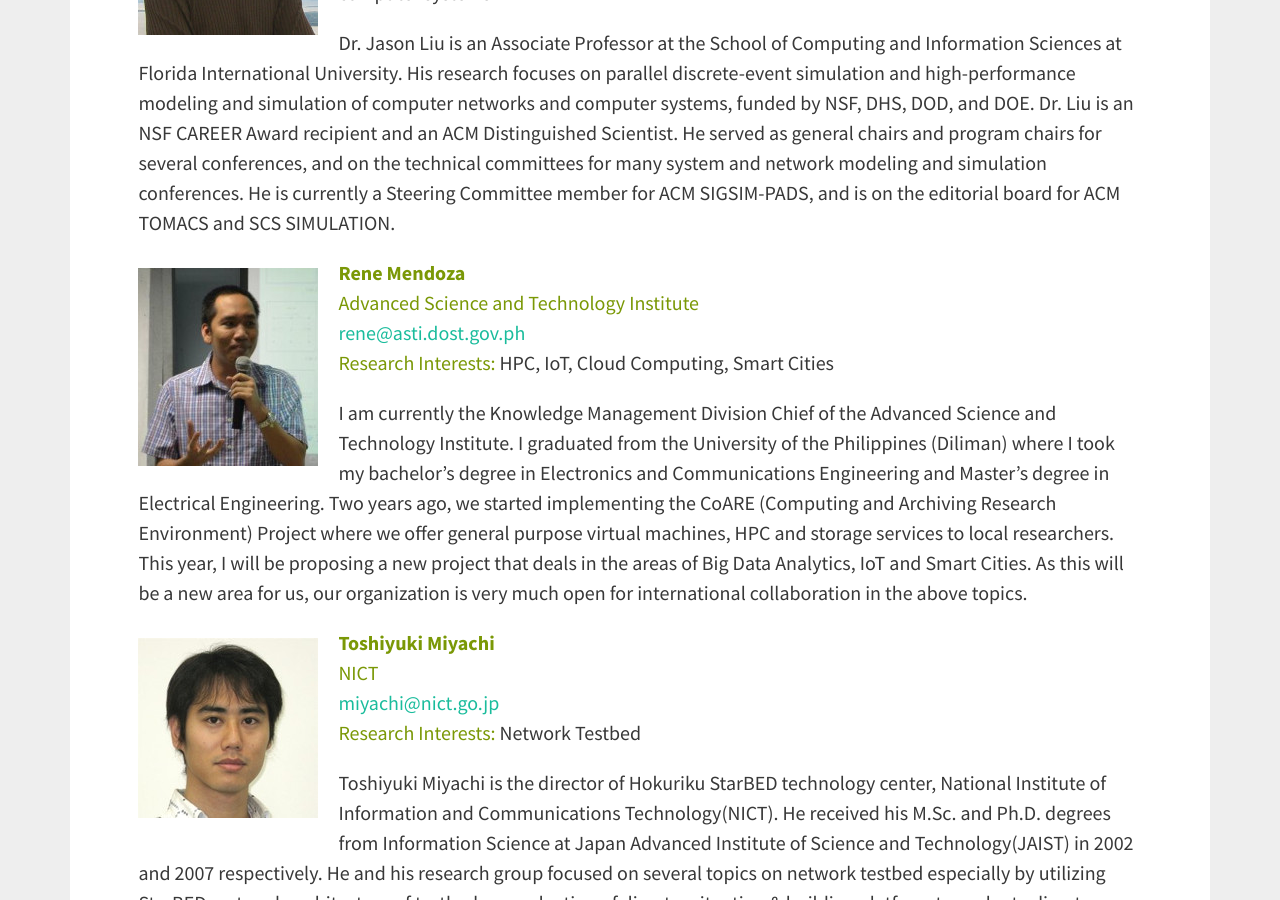
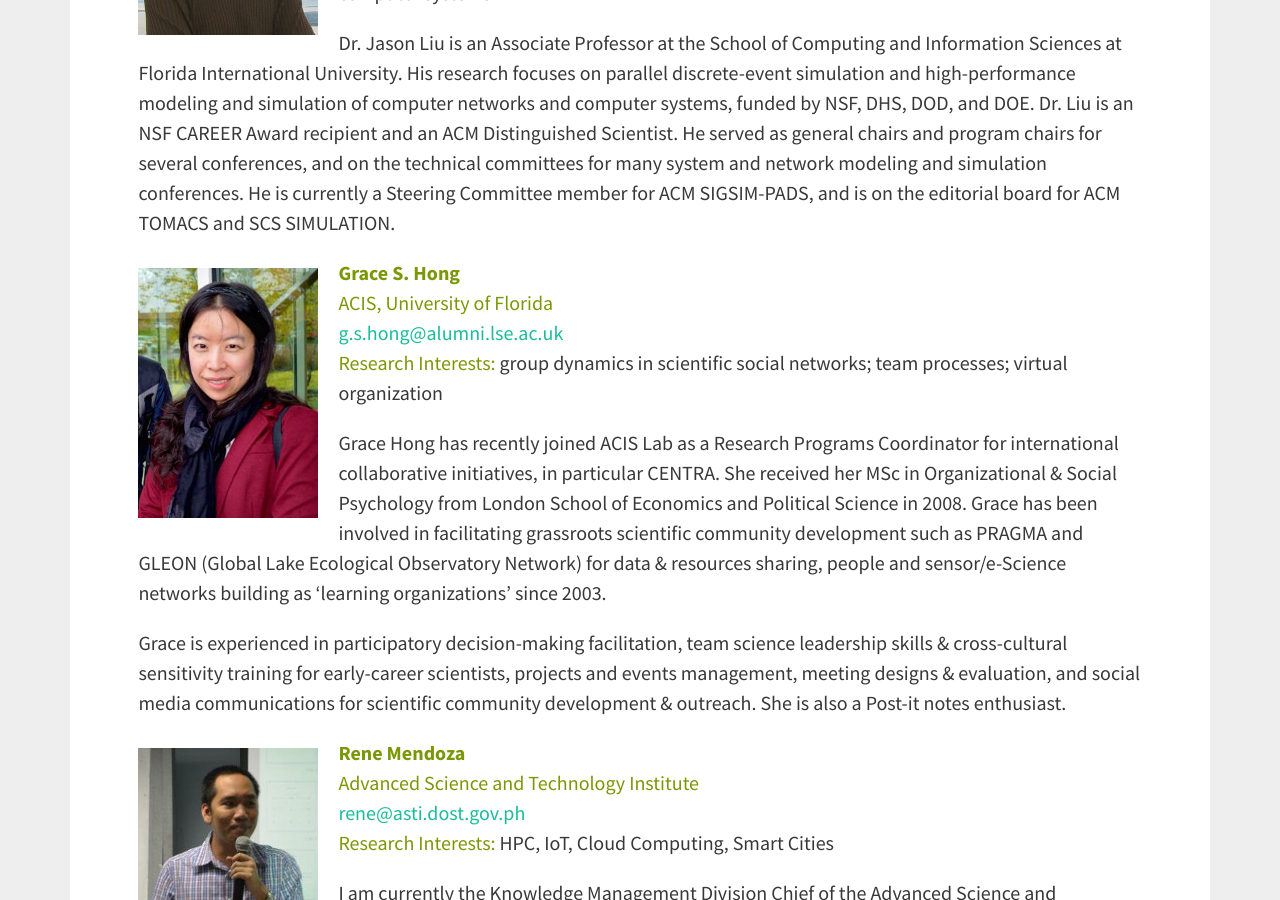
Before and after one commit to hmchou56/centra8, a Jekyll site: the page built from meetings.md, in a window 1280 px wide and 900 px high, scrolled down 9138 px. Built offline with Jekyll 4.4.1, drawn with Linux system fonts in a browser that asks for light colours; nearby versions of some CDN libraries.

Commit message:
add Grace Hong

```diff
--- a/meetings.md
+++ b/meetings.md
@@ -250,6 +250,17 @@ Research Interests:</span> Modeling and simulation, computer networking, paralle
 
 Dr. Jason Liu is an Associate Professor at the School of Computing and Information Sciences at Florida International University. His research focuses on parallel discrete-event simulation and high-performance modeling and simulation of computer networks and computer systems, funded by NSF, DHS, DOD, and DOE. Dr. Liu is an NSF CAREER Award recipient and an ACM Distinguished Scientist. He served as general chairs and program chairs for several conferences, and on the technical committees for many  system and network modeling and simulation conferences. He is currently a Steering Committee member for ACM SIGSIM-PADS, and is on the editorial board for ACM TOMACS and SCS SIMULATION.
 
+<img src="/img/members/gracehong.jpg" class="member-image">
+<span class="member-heading">
+<strong>Grace S. Hong</strong><br>
+ACIS, University of Florida<br>
+<a href="mailto:g.s.hong@alumni.lse.ac.uk">g.s.hong@alumni.lse.ac.uk</a><br>
+Research Interests:</span> group dynamics in scientific social networks; team processes; virtual organization
+
+Grace Hong has recently joined ACIS Lab as a Research Programs Coordinator for international collaborative initiatives, in particular CENTRA. She received her MSc in Organizational & Social Psychology from London School of Economics and Political Science in 2008. Grace has been involved in facilitating grassroots scientific community development such as PRAGMA and GLEON (Global Lake Ecological Observatory Network) for data & resources sharing, people and sensor/e-Science networks building as 'learning organizations' since 2003.
+
+Grace is experienced in participatory decision-making facilitation, team science leadership skills & cross-cultural sensitivity training for early-career scientists, projects and events management, meeting designs & evaluation, and social media communications for scientific community development & outreach. She is also a Post-it notes enthusiast.
+
 <img src="/img/members/renemendoza.jpg" class="member-image">
 <span class="member-heading">
 <strong>Rene Mendoza</strong><br>
```
Also changed, not shown: img/members/gracehong.jpg (added).
